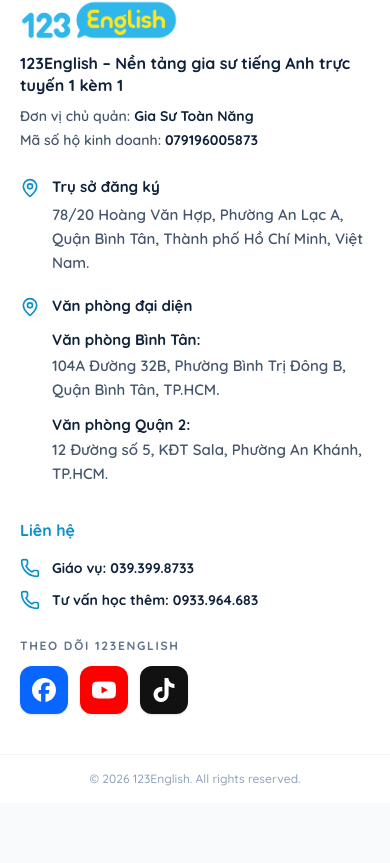
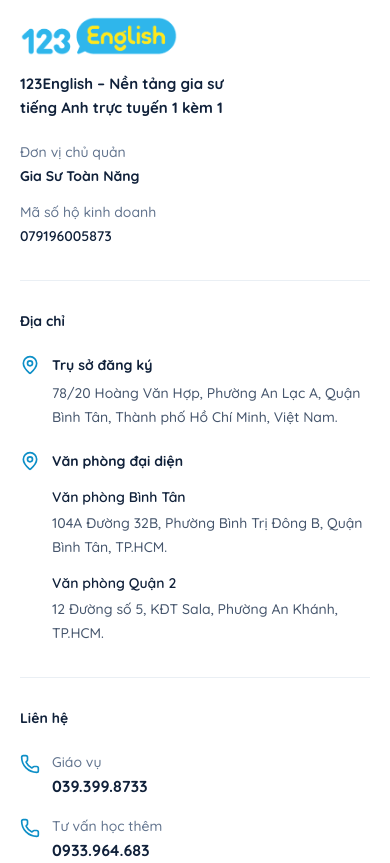
Before and after one commit to hhdung8386-lgtm/edutrack-pro, a React (Vite) app: page /lien-he in a window 390 px wide. Shown: the part 2641-3504 px from the top of the page. Before the commit the page ends 3444 px from the top, so only its background shows below. Built offline with nearby package versions, Linux system fonts and the light colour scheme; no server answers; the database is empty.

Commit message:
fix: balance public footer columns and responsive spacing

```diff
--- a/src/components/layout/PublicFooter.tsx
+++ b/src/components/layout/PublicFooter.tsx
@@ -38,60 +38,70 @@
 
 export function PublicFooter() {
   return (
-    <footer className="w-full border-t border-slate-100 bg-white text-[#10213A]">
-      <div className="mx-auto grid max-w-7xl gap-8 px-5 py-10 sm:px-8 lg:grid-cols-[1.4fr_1fr] lg:px-12">
-        <div>
-          <p className="text-xs font-black uppercase tracking-[0.14em] text-[#9B6C00]">Thông tin đơn vị</p>
-          <img src="/brand-logo.png" alt="123English" className="mt-3 h-10 w-auto" />
-          <p className="mt-3 text-base font-black leading-snug text-[#10213A]">{COMPANY_INFO.brandLine}</p>
-          <p className="mt-2 text-sm font-semibold leading-6 text-slate-600">
-            Đơn vị chủ quản: <span className="font-black text-[#10213A]">{COMPANY_INFO.owner}</span>
-            <br />
-            Mã số hộ kinh doanh: <span className="font-black text-[#10213A]">{COMPANY_INFO.businessCode}</span>
-          </p>
+    <footer className="w-full border-t border-slate-200/70 bg-white px-[clamp(1.25rem,3vw,3rem)] font-[var(--font-quicksand)] text-[#10213A]">
+      <div className="mx-auto grid w-full max-w-7xl gap-8 py-10 sm:grid-cols-2 sm:gap-x-10 sm:py-12 lg:grid-cols-[1.05fr_1.25fr_0.8fr] lg:gap-x-12 lg:py-14">
+        <section aria-labelledby="footer-company-title" className="min-w-0">
+          <h2 id="footer-company-title" className="text-sm font-bold leading-6 text-[#10213A]">Thông tin đơn vị</h2>
+          <img src="/brand-logo.png" alt="123English" className="mt-5 h-10 w-auto" width={156} height={40} loading="lazy" />
+          <p className="mt-4 max-w-md text-balance text-[15px] font-bold leading-6">{COMPANY_INFO.brandLine}</p>
+          <dl className="mt-5 space-y-3 text-sm leading-6">
+            <div>
+              <dt className="font-medium text-slate-500">Đơn vị chủ quản</dt>
+              <dd className="font-bold">{COMPANY_INFO.owner}</dd>
+            </div>
+            <div>
+              <dt className="font-medium text-slate-500">Mã số hộ kinh doanh</dt>
+              <dd className="font-semibold tabular-nums">{COMPANY_INFO.businessCode}</dd>
+            </div>
+          </dl>
+        </section>
 
-          <div className="mt-6 space-y-5 text-[15px]">
+        <section aria-labelledby="footer-address-title" className="min-w-0 border-t border-slate-200/70 pt-7 sm:row-span-2 sm:border-0 sm:pt-0 lg:row-span-1">
+          <h2 id="footer-address-title" className="text-sm font-bold leading-6">Địa chỉ</h2>
+          <div className="mt-5 space-y-5 text-sm">
             <div className="flex gap-3">
               <MapPin className="mt-0.5 h-5 w-5 shrink-0 text-[#0D8FC7]" />
               <div>
-                <p className="font-black">Trụ sở đăng ký</p>
-                <p className="mt-1 font-semibold leading-6 text-slate-600">{COMPANY_INFO.registeredOffice}</p>
+                <h3 className="font-bold leading-6">Trụ sở đăng ký</h3>
+                <p className="mt-1 font-medium leading-6 text-slate-600">{COMPANY_INFO.registeredOffice}</p>
               </div>
             </div>
             <div className="flex gap-3">
               <MapPin className="mt-0.5 h-5 w-5 shrink-0 text-[#0D8FC7]" />
               <div className="space-y-3">
-                <p className="font-black">Văn phòng đại diện</p>
+                <h3 className="font-bold leading-6">Văn phòng đại diện</h3>
                 {COMPANY_INFO.offices.map((office) => (
                   <div key={office.name}>
-                    <p className="font-black">{office.name}:</p>
-                    <p className="mt-0.5 font-semibold leading-6 text-slate-600">{office.address}</p>
+                    <p className="font-semibold leading-6">{office.name}</p>
+                    <p className="mt-0.5 font-medium leading-6 text-slate-600">{office.address}</p>
                   </div>
                 ))}
               </div>
             </div>
           </div>
-        </div>
+        </section>
 
-        <div className="text-sm">
-          <p className="text-base font-black text-[#0D8FC7]">Liên hệ</p>
-          <div className="mt-4 space-y-3">
-            <a href={COMPANY_INFO.academicPhone.href} className="flex items-center gap-3 font-black hover:text-[#0D8FC7]">
-              <Phone className="h-5 w-5 shrink-0 text-[#0D8FC7]" />
-              <span>
-                Giáo vụ: {COMPANY_INFO.academicPhone.label}
+        <section aria-labelledby="footer-contact-title" className="min-w-0 border-t border-slate-200/70 pt-7 text-sm sm:col-start-1 sm:row-start-2 sm:border-0 sm:pt-0 lg:col-start-auto lg:row-start-auto">
+          <h2 id="footer-contact-title" className="text-sm font-bold leading-6">Liên hệ</h2>
+          <div className="mt-5 space-y-4">
+            <a href={COMPANY_INFO.academicPhone.href} className="group flex min-h-12 items-start gap-3 rounded-sm focus-visible:outline-2 focus-visible:outline-offset-4 focus-visible:outline-[#0D8FC7]">
+              <Phone className="mt-1 h-5 w-5 shrink-0 text-[#0D8FC7]" />
+              <span className="leading-6">
+                <span className="block font-medium text-slate-500">Giáo vụ</span>
+                <span className="block text-base font-bold tabular-nums transition-colors group-hover:text-[#0D8FC7]">{COMPANY_INFO.academicPhone.label}</span>
               </span>
             </a>
-            <a href={COMPANY_INFO.consultingPhone.href} className="flex items-center gap-3 font-black hover:text-[#0D8FC7]">
-              <Phone className="h-5 w-5 shrink-0 text-[#0D8FC7]" />
-              <span>
-                Tư vấn học thêm: {COMPANY_INFO.consultingPhone.label}
+            <a href={COMPANY_INFO.consultingPhone.href} className="group flex min-h-12 items-start gap-3 rounded-sm focus-visible:outline-2 focus-visible:outline-offset-4 focus-visible:outline-[#0D8FC7]">
+              <Phone className="mt-1 h-5 w-5 shrink-0 text-[#0D8FC7]" />
+              <span className="leading-6">
+                <span className="block font-medium text-slate-500">Tư vấn học thêm</span>
+                <span className="block text-base font-bold tabular-nums transition-colors group-hover:text-[#0D8FC7]">{COMPANY_INFO.consultingPhone.label}</span>
               </span>
             </a>
           </div>
 
           <nav aria-label="Mạng xã hội 123English" className="mt-7">
-            <p className="text-xs font-black uppercase tracking-[0.14em] text-slate-500">Theo dõi 123English</p>
+            <h3 className="font-bold leading-6">Theo dõi 123English</h3>
             <div className="mt-3 flex items-center gap-3">
               {SOCIAL_LINKS.map((social) => (
                 <a
@@ -101,7 +111,7 @@
                   rel="noopener noreferrer"
                   aria-label={`123English trên ${social.label}`}
                   title={social.label}
-                  className={`inline-flex h-12 w-12 items-center justify-center rounded-xl text-white shadow-sm transition duration-200 hover:-translate-y-0.5 hover:shadow-md focus-visible:outline-none focus-visible:ring-4 ${social.className}`}
+                  className={`inline-flex h-11 w-11 items-center justify-center rounded-[10px] text-white transition-colors duration-200 focus-visible:outline-none focus-visible:ring-4 ${social.className}`}
                 >
                   <svg viewBox="0 0 24 24" aria-hidden="true" className="h-6 w-6 fill-current">
                     <path d={social.path} />
@@ -111,10 +121,10 @@
               ))}
             </div>
           </nav>
-        </div>
+        </section>
       </div>
 
-      <div className="border-t border-slate-100 py-4 text-center text-xs font-medium text-slate-400">
+      <div className="mx-auto w-full max-w-7xl border-t border-slate-200/70 py-5 text-center text-xs font-medium leading-5 text-slate-500 sm:text-left">
         © 2026 123English. All rights reserved.
       </div>
     </footer>
```
